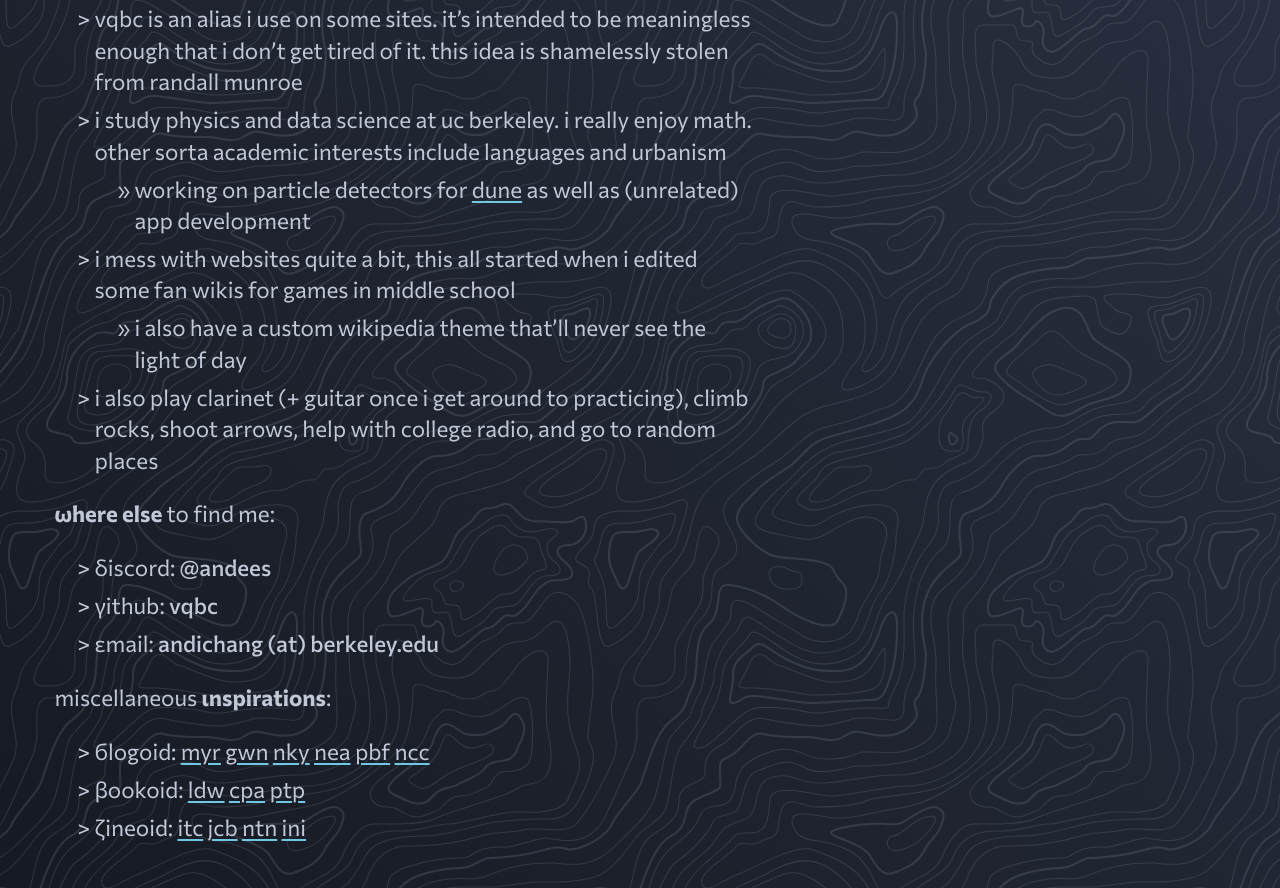
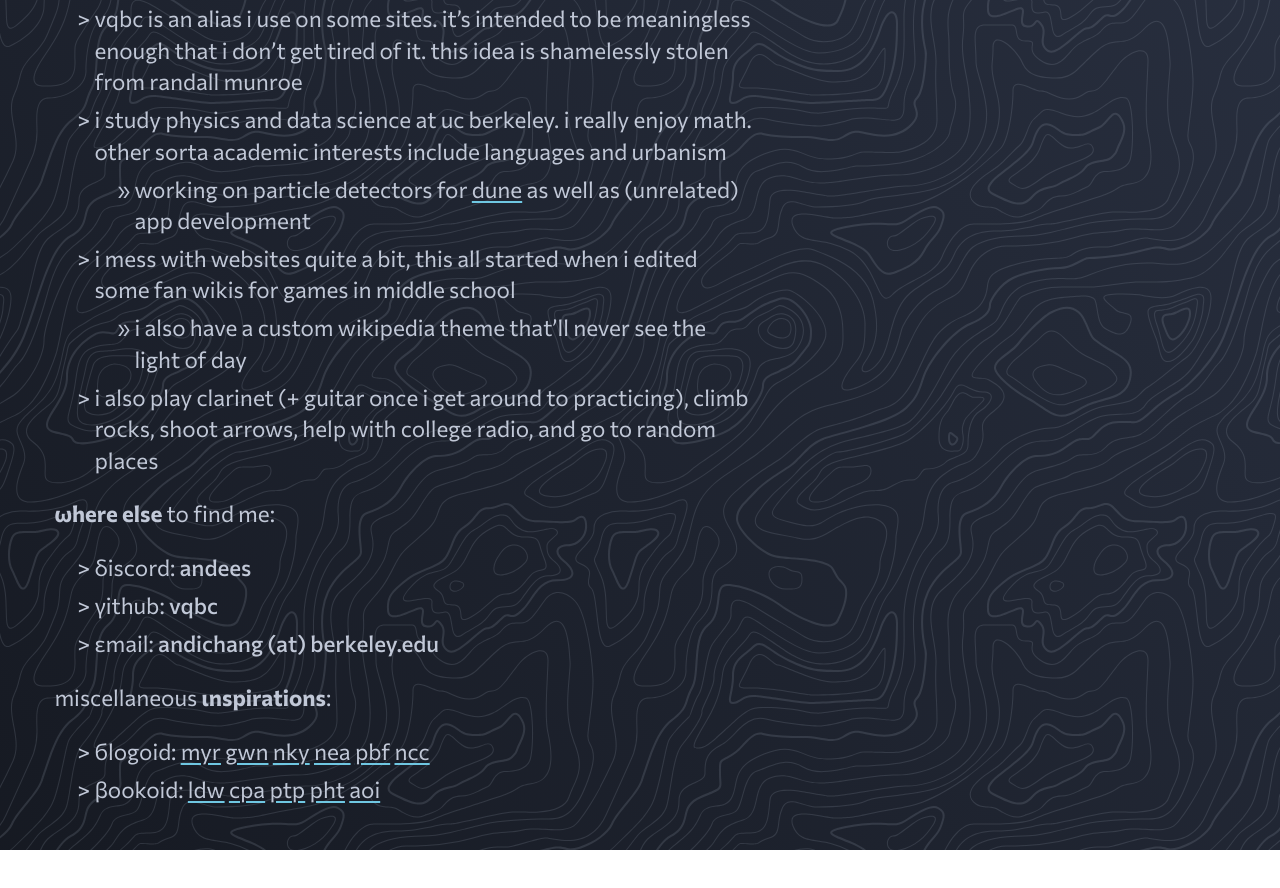
Before and after one commit to vqbc/vqbc.github.io, a website built with Parcel: page index.html in a window 1280 px wide. Shown: the part 521-1409 px from the top of the page. After the commit the page ends 1371 px from the top, so only its background shows below. Built offline with nearby package versions, Linux system fonts and the light colour scheme.

Commit message:
Update index.html

```diff
--- a/index.html
+++ b/index.html
@@ -123,7 +123,9 @@
       </ul>
       <b>ωhere else</b> to find me:
       <ul>
-        <li>δiscord: <em>@andees</em></li>
+        <li>δiscord: <a class="hidden-link" href="https://discord.gg/bMagMwar"
+            ><em>andees</em></a
+          ></li>
         <li>
           γithub:
           <a class="hidden-link" href="https://github.com/vqbc"
@@ -145,16 +147,12 @@
         <li>
           βookoid:
           <a href="https://www.math.brown.edu/streil/papers/LADW/LADW.html"
-            >ldw</a
-          >
+            >ldw</a>
           <a href="https://complex-analysis.com/">cpa</a>
           <a href="https://practicaltypography.com/">ptp</a>
-        </li>
-        <li>
-          ζineoid: <a href="https://theintercept.com/">itc</a>
-          <a href="https://jacobin.com/">jcb</a>
-          <a href="https://www.thenation.com/">ntn</a>
-          <a href="https://theinitium.com/">ini</a>
+          <a href="https://physics.info/">pht</a>
+          <a href="https://ocw.mit.edu/courses/res-6-011-the-art-of-insight-in-science-and-engineering-mastering-complexity-fall-2014/3bca850386a3005c22134fa62fb3bad5_MITRES_6-011F14_art_insfin.pdf"
+            >aoi</a>
         </li>
       </ul>
     </bio>
```
